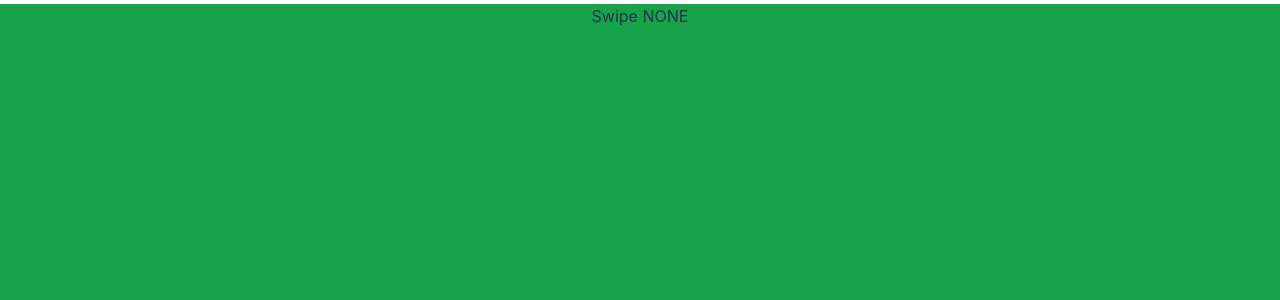
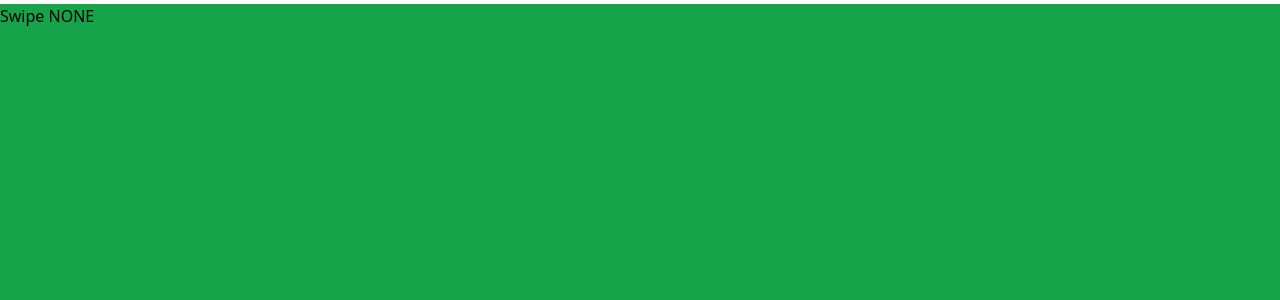
Before and after one commit to kom50/snake-game, a Vue app: page / in a window 1280 px wide. Shown: the top 300 px of the page. Built offline with nearby package versions, Linux system fonts and the light colour scheme.

Commit message:
Update code

```diff
--- a/src/App.vue
+++ b/src/App.vue
@@ -3,23 +3,7 @@
 </script>
 
 <template>
-  <div class="pt-1 h-screen w-screen p-0 m-0">
+  <div class="pt-1 h-screen w-screen p-0 m-0 ">
     <HomeView />
   </div>
 </template>
-
-<style scoped>
-.logo {
-  height: 6em;
-  padding: 1.5em;
-  will-change: filter;
-}
-
-.logo:hover {
-  filter: drop-shadow(0 0 2em #646cffaa);
-}
-
-.logo.vue:hover {
-  filter: drop-shadow(0 0 2em #42b883aa);
-}
-</style>
--- a/src/main.ts
+++ b/src/main.ts
@@ -1,5 +1,4 @@
 import { createApp } from 'vue'
-import './style.css'
 import App from './App.vue'
 import './index.css'
 
--- a/src/style.css
+++ /dev/null
@@ -1,86 +0,0 @@
-:root {
-  font-family: Inter, Avenir, Helvetica, Arial, sans-serif;
-  font-size: 16px;
-  line-height: 24px;
-  font-weight: 400;
-
-  color-scheme: light dark;
-  color: rgba(255, 255, 255, 0.87);
-  background-color: #242424;
-
-  font-synthesis: none;
-  text-rendering: optimizeLegibility;
-  -webkit-font-smoothing: antialiased;
-  -moz-osx-font-smoothing: grayscale;
-  -webkit-text-size-adjust: 100%;
-}
-
-a {
-  font-weight: 500;
-  color: #646cff;
-  text-decoration: inherit;
-}
-
-a:hover {
-  color: #535bf2;
-}
-
-body {
-  margin: 0;
-  display: flex;
-  place-items: center;
-  min-width: 320px;
-  min-height: 100vh;
-}
-
-h1 {
-  font-size: 3.2em;
-  line-height: 1.1;
-}
-
-button {
-  border-radius: 8px;
-  border: 1px solid transparent;
-  padding: 0.6em 1.2em;
-  font-size: 1em;
-  font-weight: 500;
-  font-family: inherit;
-  background-color: #1a1a1a;
-  cursor: pointer;
-  transition: border-color 0.25s;
-}
-
-button:hover {
-  border-color: #646cff;
-}
-
-button:focus,
-button:focus-visible {
-  outline: 4px auto -webkit-focus-ring-color;
-}
-
-.card {
-  padding: 2em;
-}
-
-#app {
-  max-width: 1280px;
-  margin: 0 auto;
-  /* padding: 2rem; */
-  text-align: center;
-}
-
-@media (prefers-color-scheme: light) {
-  :root {
-    color: #213547;
-    background-color: #ffffff;
-  }
-
-  a:hover {
-    color: #747bff;
-  }
-
-  button {
-    background-color: #f9f9f9;
-  }
-}
```
